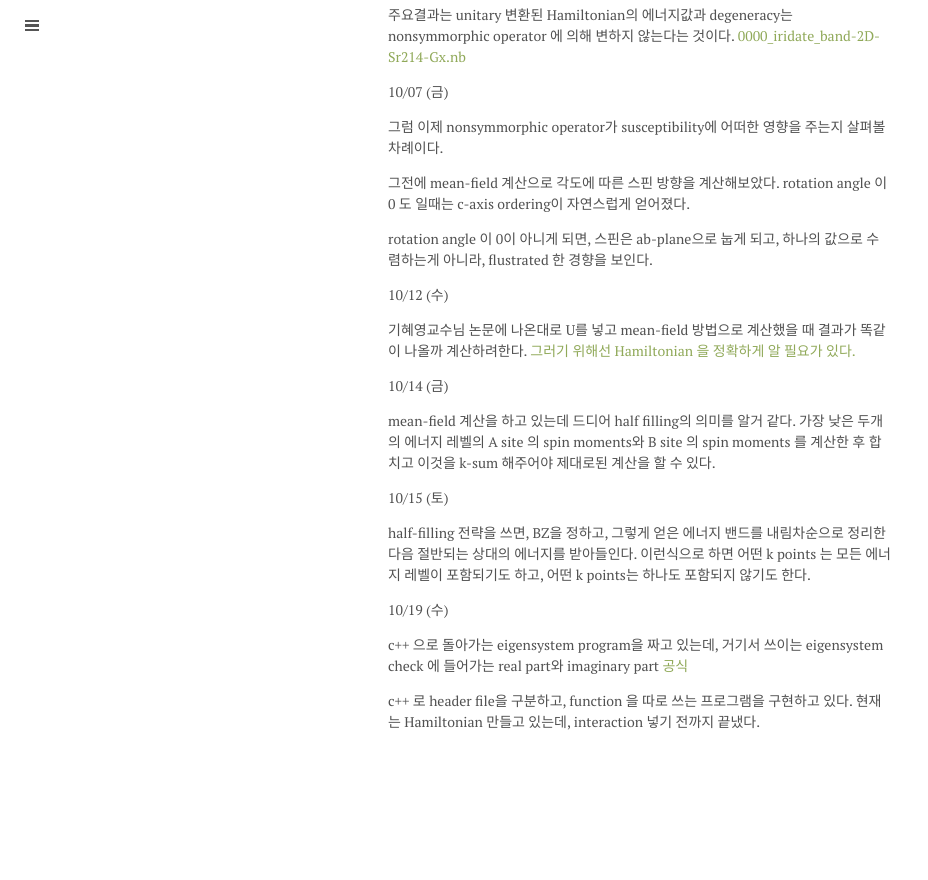
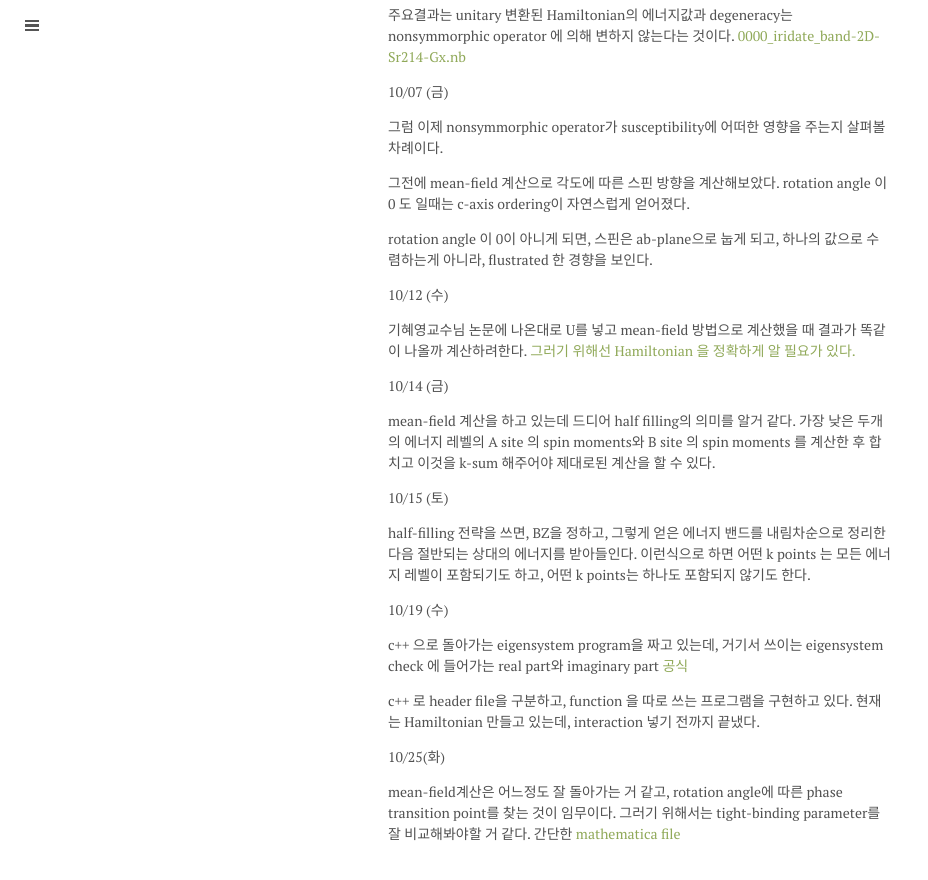
Before and after one commit to qkrwlsghdcjsworlt/work, a Jekyll site: the page built from iridates-note.md, in a window 1280 px wide and 900 px high, scrolled down 2646 px. Shown: the top 880 px of the window, without its empty margins (0-928 px from the left). Built offline with Jekyll 4.4.1, drawn with Linux system fonts in a browser that asks for light colours; formulas are drawn with MathJax 3; before the commit the page ends 3434 px from its top, so only the background shows below that.

Commit message:
“update”

```diff
--- a/iridates-note.md
+++ b/iridates-note.md
@@ -152,3 +152,10 @@ c++ 으로 돌아가는 eigensystem program을 짜고 있는데, 거기서 쓰
 [공식]({{ site.baseurl }}/public/iridatesnotes/eigensystem_check_19OCT2016.pdf)
 
 c++ 로 header file을 구분하고, function 을 따로 쓰는 프로그램을 구현하고 있다. 현재는 Hamiltonian 만들고 있는데, interaction 넣기 전까지 끝냈다.
+
+
+10/25(화)
+
+mean-field계산은 어느정도 잘 돌아가는 거 같고,  rotation angle에 따른 phase transition point를 찾는 것이 임무이다.
+그러기 위해서는 tight-binding parameter를 잘 비교해봐야할 거 같다.
+간단한 [mathematica file]({{ site.baseurl }}/public/iridatesnotes/comparing_11Hamiltonian-rotationHamiltonian.nb)
```
Also changed, not shown: 1 other file.
